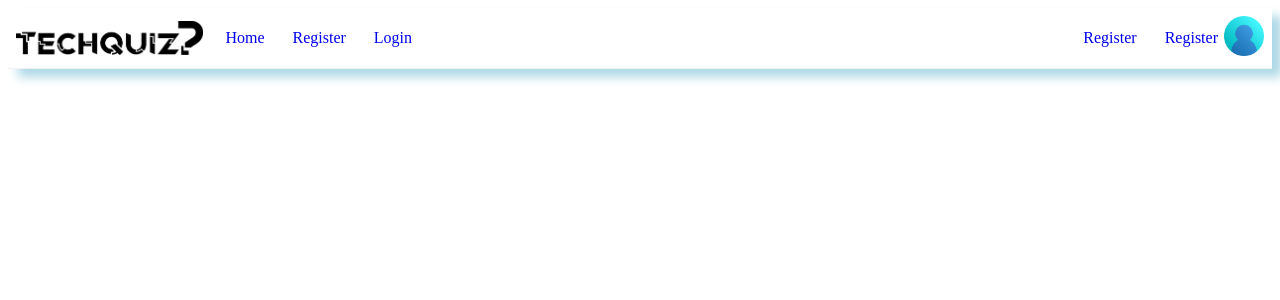
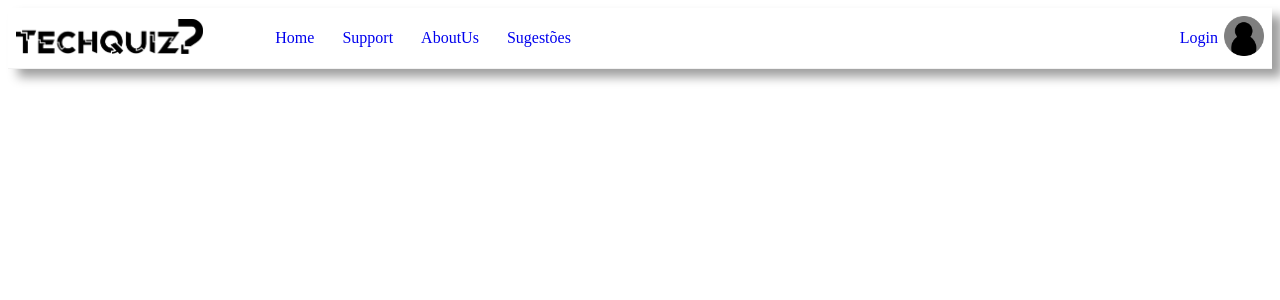
Before and after one commit to henriqueolivgp/Techquiz, a React (Create React App) app in the folder techquiz/: page / in a window 1280 px wide. Shown: the top 300 px of the page. Built offline with nearby package versions, Linux system fonts and the light colour scheme.

Commit message:
update navbar style

```diff
--- a/techquiz/src/Home/NavBarH.css
+++ b/techquiz/src/Home/NavBarH.css
@@ -9,22 +9,24 @@
   max-width: auto;
   margin: 0 auto;
   border-bottom: 1px solid #f2f2f2;
-  box-shadow: 10px 8px 10px lightblue;
+  box-shadow: 10px 8px 10px #9F9F9F;
 }
 .navbar h1 {
   color: #f1356d;
 }
 
-.navbar img{
+.navbar .logo img{
   max-width: 188px;
   max-height: 35px;
 }
 
 .navbar .links {
-  margin-left: 0;
+  font-size: medium;
+  margin-left: 4%;
 }
 
 .navbar .links1{
+  font-size: medium;
   text-decoration: none;
   margin-left: auto;
 }
--- a/techquiz/src/Home/NavbarH.js
+++ b/techquiz/src/Home/NavbarH.js
@@ -6,15 +6,18 @@ import Logo from './Img/TechquizBlack.png'
 const NavBarH = () => {
     return (
         <nav className="navbar">
+            <div className='logo'>
                 <img src={Logo}/>
+            </div>
+
             <div className="links">
                 <a href="/">Home</a>
-                <a href="/create">Register</a>
-                <a href="/create">Login</a>
+                <a href="/create">Support</a>
+                <a href="/create">AboutUs</a>
+                <a href="/create">Sugestões</a>
             </div>
             <div className="links1">
-                <a href="/create">Register</a>
-                <a href="/create">Register</a>
+                <a href="/login">Login</a>
             </div>
             <div className="profile">
                 <img src={User}/>
--- a/techquiz/src/index.js
+++ b/techquiz/src/index.js
@@ -1,6 +1,5 @@
 import React from 'react';
 import ReactDOM from 'react-dom/client';
-import './index';
 import App from './App';
 
 
```
Also changed, not shown: techquiz/src/Home/Img/user.png.
